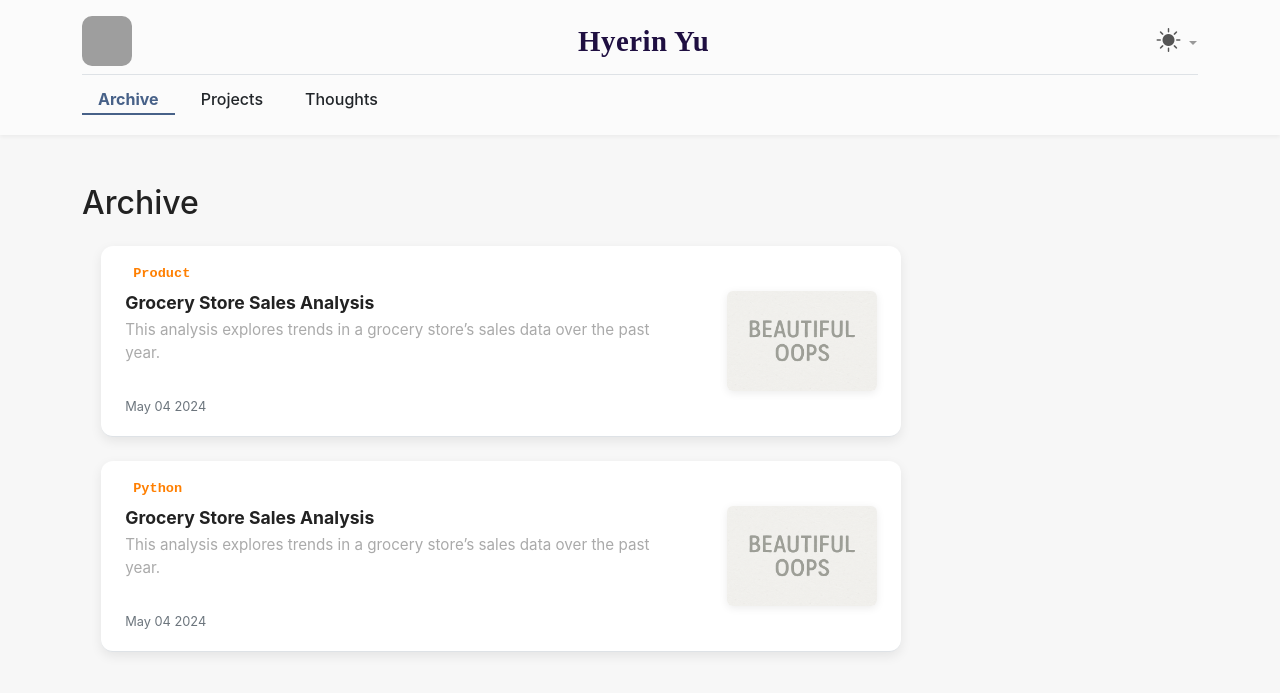
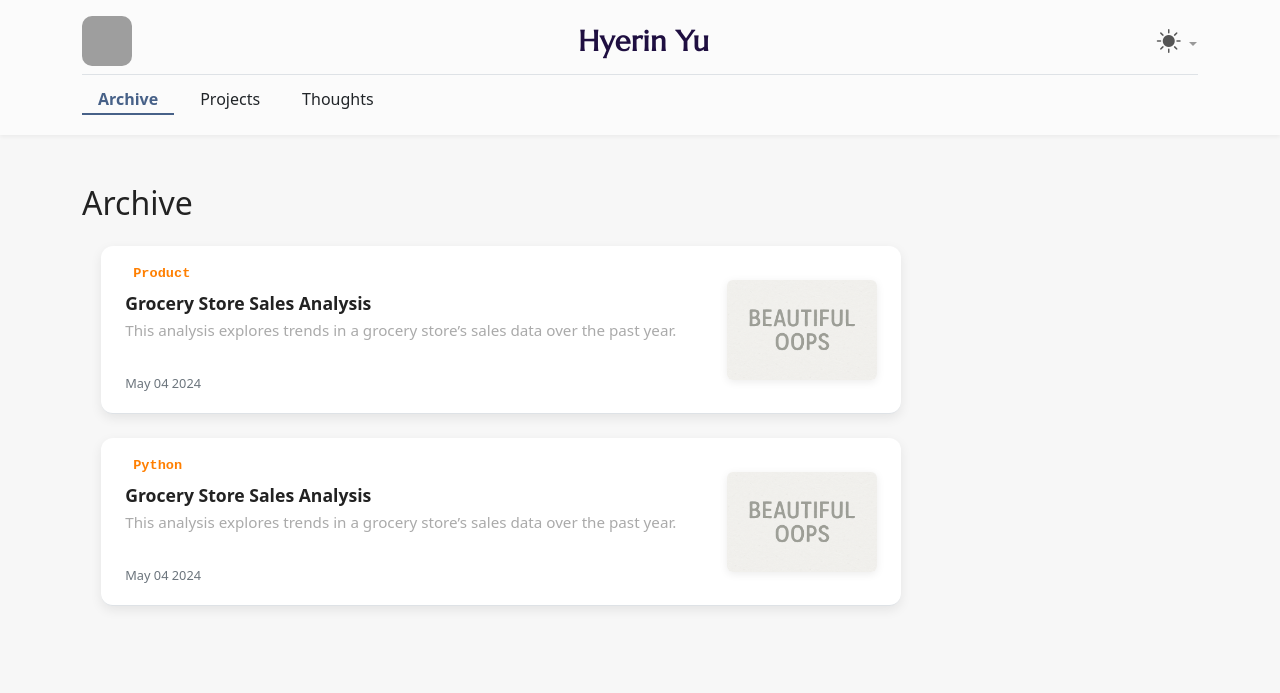
Before and after one commit to hyelinyu/hyelinyu.github.io, a Jekyll site: the page built from index.html, in a window 1280 px wide and 900 px high. Shown: the top 693 px of the window. Built offline with Jekyll 4.4.1, drawn with Linux system fonts in a browser that asks for light colours; grey boxes are pictures that could not be loaded.

Commit message:
update:design

```diff
--- a/_layouts/default.html
+++ b/_layouts/default.html
@@ -9,6 +9,7 @@
   <link href="https://cdn.jsdelivr.net/npm/bootstrap@5.3.3/dist/css/bootstrap.min.css" rel="stylesheet">
   <link rel="stylesheet" href="{{ '/resources/style.css' | relative_url }}">
   <link rel="stylesheet" href="https://cdn.jsdelivr.net/npm/bootstrap-icons@1.10.5/font/bootstrap-icons.css">
+  <link href="https://fonts.googleapis.com/css2?family=Marcellus&display=swap" rel="stylesheet">
 </head>
 
 <body>
--- a/resources/style.css
+++ b/resources/style.css
@@ -6,9 +6,9 @@
 
 
 /* ───────── Sticky Footer & Giscus 여백 (최종본) ───────── */
-@import url('https://fonts.googleapis.com/css2?family=Inter:wght@400;500;700&display=swap');
+
 html, body {
-  font-family: 'Inter', 'Noto Sans KR', sans-serif;        /* footer를 바닥에 고정할 flex 레이아웃 */
+       /* footer를 바닥에 고정할 flex 레이아웃 */
   min-height: 100vh;
   margin: 0;
   display: flex;
@@ -123,9 +123,7 @@ body.dark-mode .bg-body-secondary {
   font-size: 0.8rem;
   color: #2c3748;
 }
-.lynexa-title {
-  font-size: 1.75rem;
-}
+
 
 nav {
   padding-top: 0.25rem;   /* pt-1과 동일 */
@@ -941,11 +939,12 @@ body.dark-mode .post-card:hover {
   box-shadow: 0 2px 8px rgba(0,0,0,0.08);
 }
 
+
+
 /* ───── Final Title Style (Hyerin Yu) ───── */
 @import url('https://fonts.googleapis.com/css2?family=Marcellus&display=swap');
-
 .lynexa-title {
-  font-family: 'Marcellus', serif;
+  font-family: 'Marcellus', serif !important;
   font-weight: 400;
   letter-spacing: 0.5px;
   font-size: 1.8rem;
```
